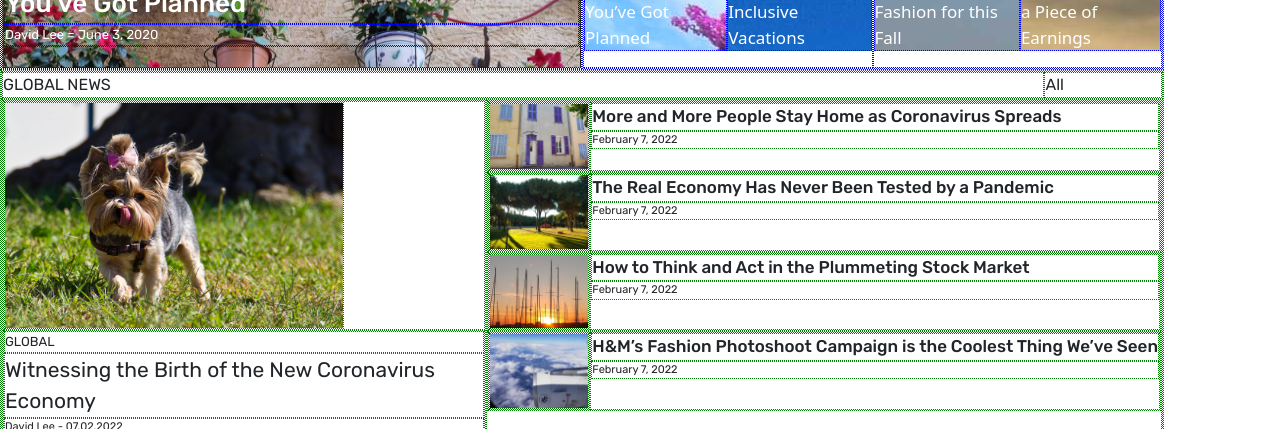
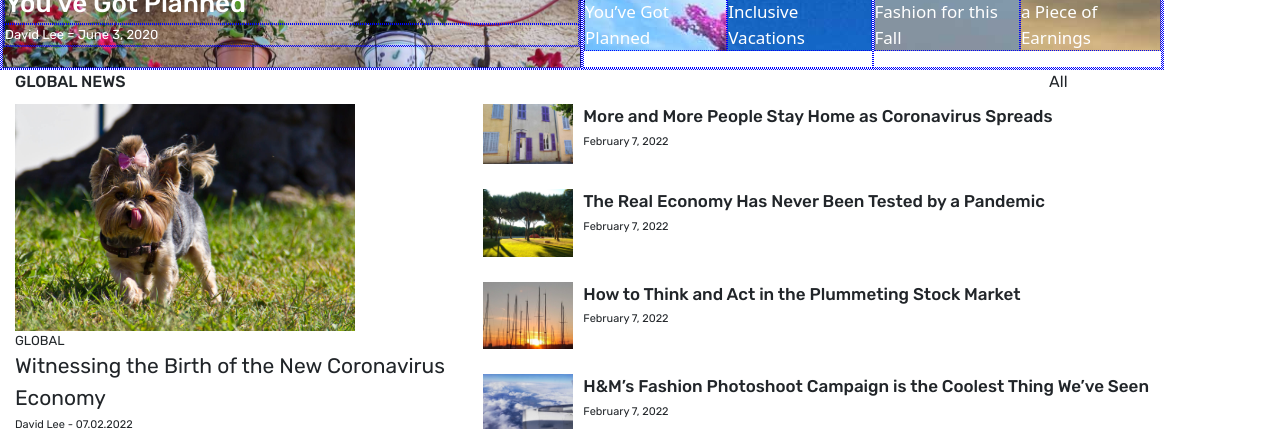
Before and after one commit to MarcNowak/Demo---Layout-Newspaper-Magazine, a React (Create React App) app: page / in a window 1280 px wide. Shown: the part 523-952 px from the top of the page. Built offline with nearby package versions, Linux system fonts and the light colour scheme.

Commit message:
Task_007_GlobalNews - margins added

```diff
--- a/src/components/common/GlobalNews.module.scss
+++ b/src/components/common/GlobalNews.module.scss
@@ -1,7 +1,7 @@
 @import '../../styles/settings.scss';
 
 .root {
-  * {border: 1px dotted green}
+  // * {border: 1px dotted green}
 
   .container {
     // display: inline;
@@ -13,6 +13,8 @@
       .sectionTitle {
         flex: 9;
         text-transform: uppercase;
+        font-weight: 500;
+        margin: 0 0 10px 15px;
       }
 
       .expander {
@@ -22,6 +24,7 @@
 
     .articlesWrapper {
       display: flex;
+      margin: 0 15px 0 15px;
 
       .leftArticleWrapper {
         flex: 1;
@@ -45,6 +48,7 @@
 
           .editorData {
             font-size: $must-read-author-data;
+            line-height: 1.5rem;
           }
 
         }
@@ -53,15 +57,18 @@
       .rightArticleWrapper {
         flex: 1;
         display: flex;
+        padding-bottom: 25px;
 
         .articlePhoto {
           img {
             max-width: 100px;
+            padding-left:10px;
           }
         }
 
         .rightArtDecsriptionWrapper {
           flex: 5;
+          margin-left: 10px;
 
           .rightArtEditorData {
             font-size: $must-read-articles-title;
@@ -70,6 +77,7 @@
 
           .rightEditorData {
             font-size: $top-bar;
+            line-height: 1.5rem;
           }
 
 
```
